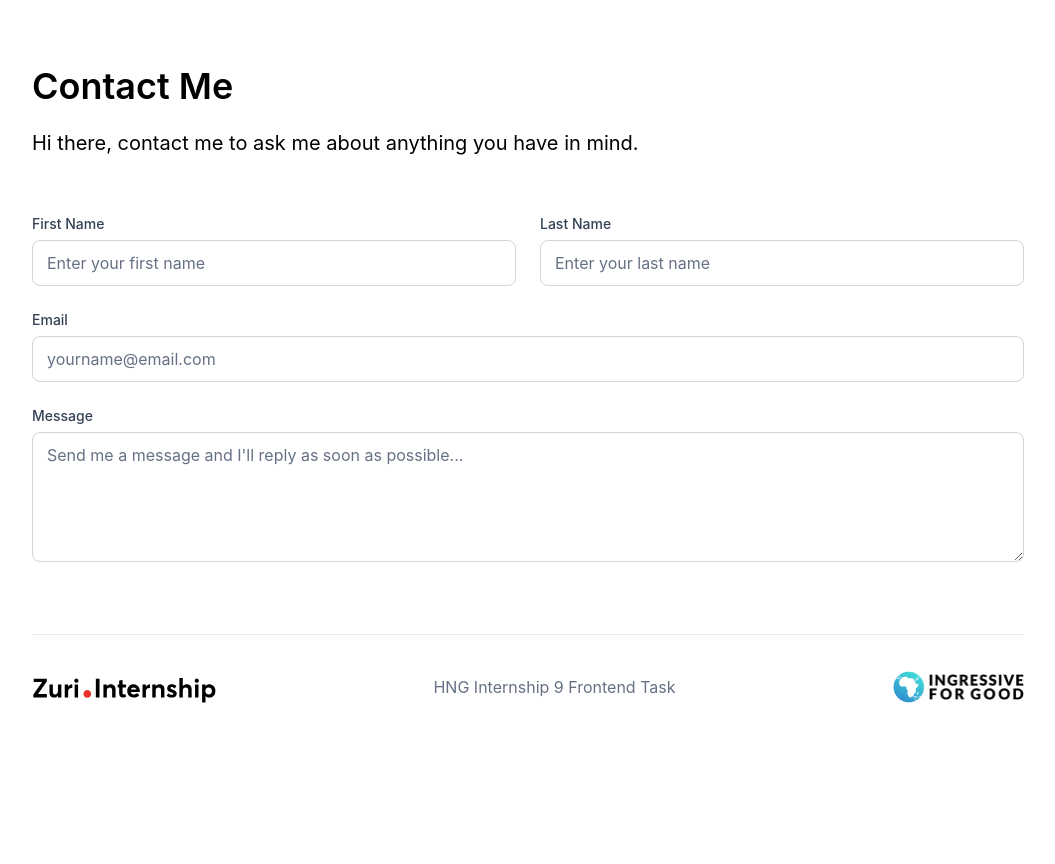
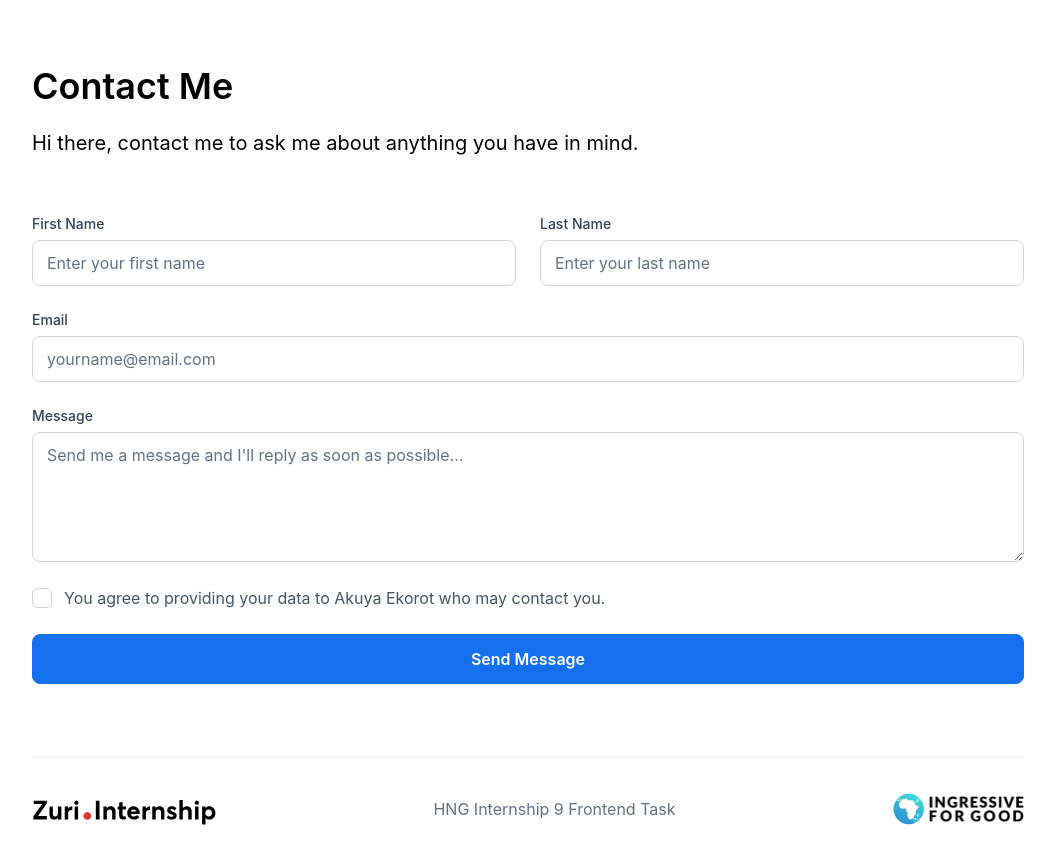
Before and after one commit to akuya-ekorot/hng-internship-9, a React (Create React App) app in the folder stage-2/: page /contact in a window 1280 px wide. Shown: the top 864 px of the page, without its empty margins (112-1167 px from the left). Before the commit the page ends 815 px from the top, so only its background shows below. Built offline with nearby package versions, Linux system fonts and the light colour scheme.

Commit message:
feat: add form elements to contact me

```diff
--- /dev/null
+++ b/stage-2/src/components/CheckBoxInput.jsx
@@ -0,0 +1,14 @@
+const CheckBoxInput = () => {
+  return (
+    <label className="relative pl-[32px]  text-md text-gray-600 ">
+      You agree to providing your data to Akuya Ekorot who may contact you.
+      <input type={"checkbox"} className="hidden peer"></input>
+      <div
+        className="mt-[2px] peer-disabled:border-gray-300 peer-disabled:bg-gray-100 focus:outline-none focus:bg-white focus:border focus:border-primary-300 focus:ring-[4px] focus:ring-primary-100 peer-checked:after:block after:hidden after:absolute after:-top-[4px] after:left-[3px] after:content-link peer-checked:bg-gray-50 peer-checked:border-primary-600 absolute top-0 left-0 h-[20px] w-[20px] bg-white border border-gray-300 rounded-md"
+        tabIndex="5"
+      ></div>
+    </label>
+  );
+};
+
+export default CheckBoxInput;
--- a/stage-2/src/components/Footer.jsx
+++ b/stage-2/src/components/Footer.jsx
@@ -20,6 +20,7 @@ const Footer = () => {
             width={`132`}
             height={`32`}
             alt={`I4G Logo`}
+            className="object-contain"
           />
         </nav>
       </div>
--- /dev/null
+++ b/stage-2/src/components/FormButton.jsx
@@ -0,0 +1,7 @@
+const FormButton = () => (
+  <button className="disabled:bg-primary-200 disabled:border-primary-200 focus:outline-none focus:ring focus:ring-primary-100 hover:bg-primary-700 hover:border-primary-700 py-[12px] px-[20px] border border-primary-600 bg-primary-600 rounded-lg text-white text-md font-semibold">
+    Send Message
+  </button>
+);
+
+export default FormButton;
--- a/stage-2/src/components/FormInput.jsx
+++ b/stage-2/src/components/FormInput.jsx
@@ -1,19 +1,21 @@
-const FormInput = ({ label, placeholder, type }) => {
+const FormInput = ({ label, placeholder, type, tabIndex }) => {
   const tailwindStyles =
     "border border-gray-300 focus:border-primary-300 rounded-lg py-[10px] px-[14px] text-md text-gray-900 placeholder:text-md placeholder:text-gray-500 focus:outline-none";
   return (
     <div className="flex flex-col gap-[6px] grow">
       <label className="text-gray-700 text-sm font-medium">{label}</label>
-      {type != "textarea" ? (
+      {type !== "textarea" ? (
         <input
           className={tailwindStyles}
           type={type}
           placeholder={placeholder}
+          tabIndex={tabIndex}
         />
       ) : (
         <textarea
           className={`${tailwindStyles} h-[130px]`}
           placeholder={placeholder}
+          tabIndex={tabIndex}
         ></textarea>
       )}
     </div>
--- a/stage-2/src/routes/contact.jsx
+++ b/stage-2/src/routes/contact.jsx
@@ -1,6 +1,9 @@
 import Footer from "../components/Footer";
 import { Form } from "react-router-dom";
 import FormInput from "../components/FormInput";
+import check from "../check.svg";
+import CheckBoxInput from "../components/CheckBoxInput";
+import FormButton from "../components/FormButton";
 
 const Contact = () => {
   return (
@@ -20,23 +23,29 @@ const Contact = () => {
                   label={`First Name`}
                   placeholder={`Enter your first name`}
                   type={`text`}
+                  tabIndex={`1`}
                 />
                 <FormInput
                   label={`Last Name`}
                   placeholder={`Enter your last name`}
                   type={`text`}
+                  tabIndex={`2`}
                 />
               </div>
               <FormInput
                 label={`Email`}
                 placeholder={`yourname@email.com`}
                 type={`email`}
+                tabIndex={`3`}
               />
               <FormInput
                 label={`Message`}
                 placeholder={`Send me a message and I'll reply as soon as possible...`}
                 type={`textarea`}
+                tabIndex={`4`}
               />
+              <CheckBoxInput />
+              <FormButton />
             </Form>
           </div>
         </main>
--- a/stage-2/tailwind.config.js
+++ b/stage-2/tailwind.config.js
@@ -77,6 +77,9 @@ module.exports = {
       backgroundSize: {
         camera: "contain, contain",
       },
+      content: {
+        link: 'url("/src/check.svg")',
+      },
     },
   },
   plugins: [],
```
Also changed, not shown: stage-2/src/check.svg (added).
